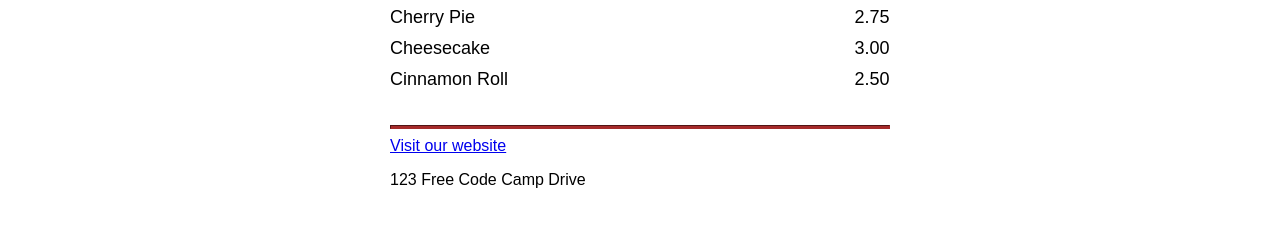
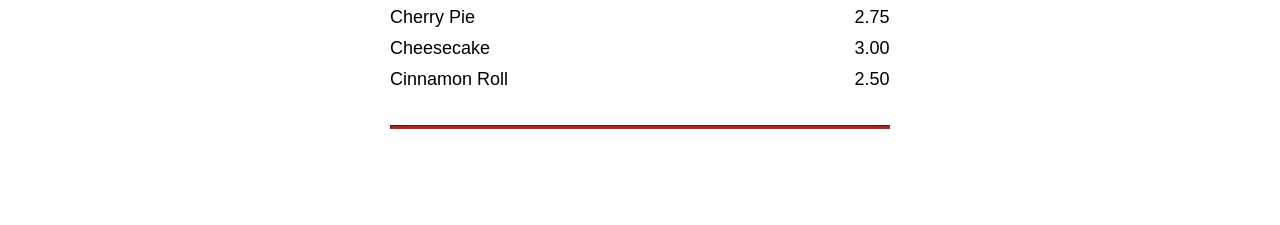
Before and after one commit to blanKTcup/CSSCafeMenu, a plain HTML site: page index.html in a window 1280 px wide. Shown: the part 1136-1361 px from the top of the page. Before the commit the page ends 1325 px from the top, so only its background shows below. Drawn offline with Linux system fonts and the light colour scheme.

Commit message:
finished footer

```diff
--- a/style.css
+++ b/style.css
@@ -68,3 +68,9 @@ h2 {
   width: 24%;
   text-align: right;
 }
+
+footer, footer > a {
+  padding: 10px;
+  text-align: center;
+  color: white;
+}
```
